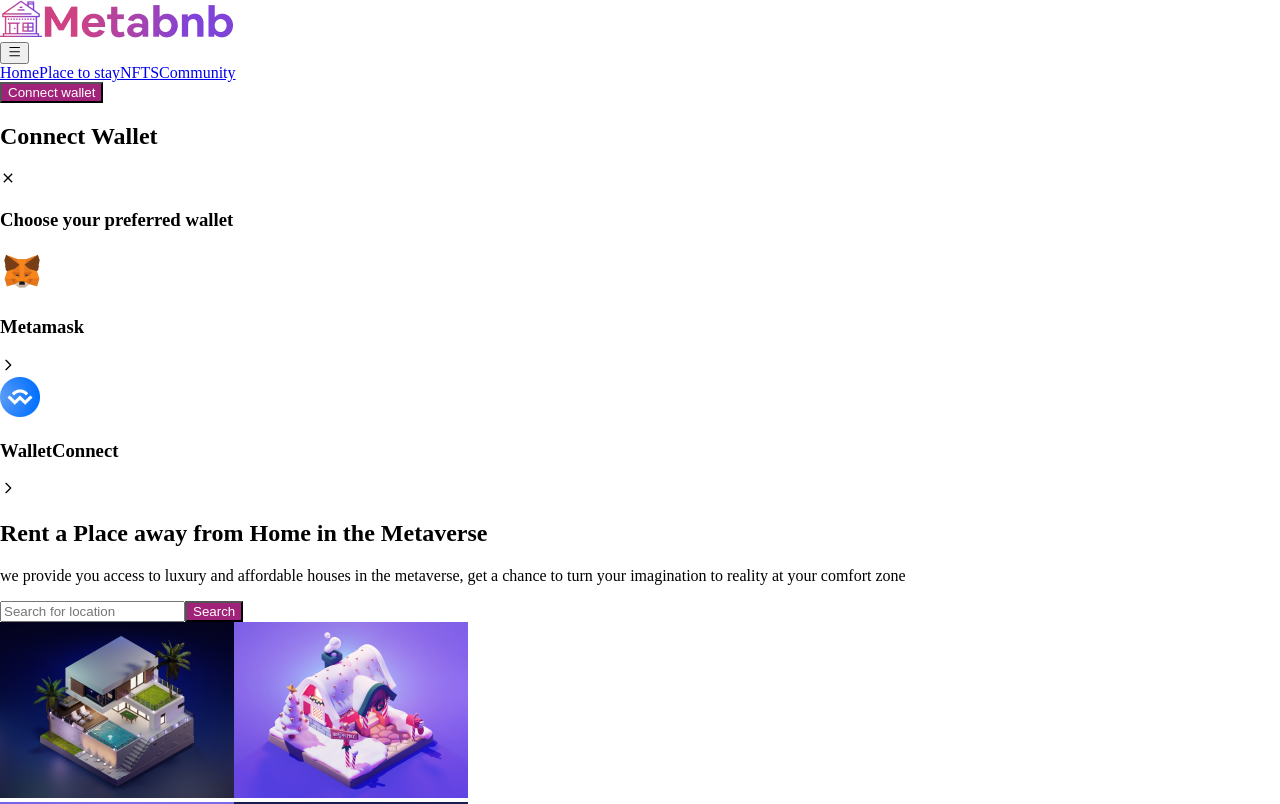
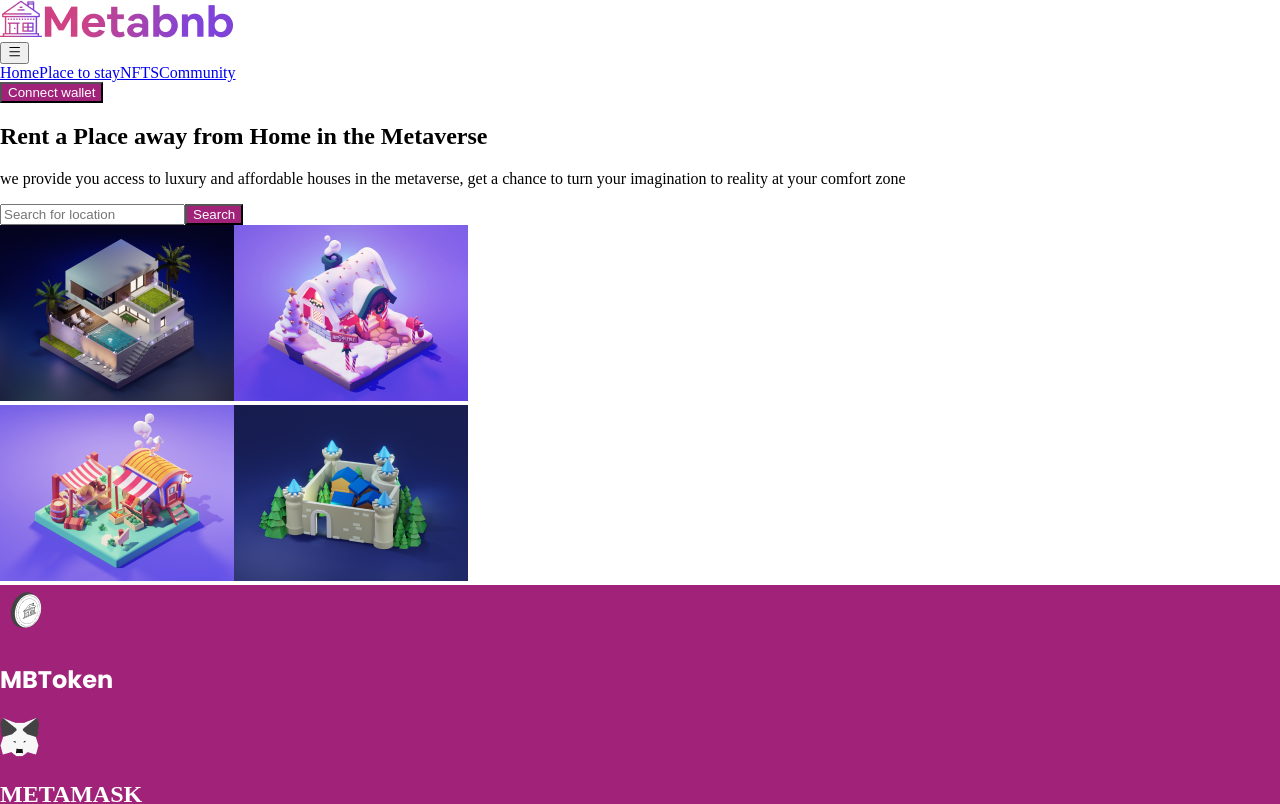
Before and after one commit to c-blaq/hng-metabnb, a React (Create React App) app: page / in a window 1280 px wide. Shown: the top 804 px of the page. Built offline with nearby package versions, Linux system fonts and the light colour scheme; a web font is replaced by a local one.

Commit message:
feat: modal display oonClick

```diff
--- a/src/component/Header.jsx
+++ b/src/component/Header.jsx
@@ -12,6 +12,7 @@ const Header = () => {
   ];
 
   const [isOpen, setIsOpen] = useState(false);
+  const [modalOpen, setModalOpen] = useState(false);
   return (
     <header className="flex justify-between relative md:overflow-hidden gap-2 lg:gap-0 items-center pt-5 sm:pt-8 lg:pt-11 px-4 sm:px-6 lg:px-20 xl:px-[100px]">
       <div className="flex items-end gap-[2px]">
@@ -43,10 +44,15 @@ const Header = () => {
             </Link>
           ))}
         </nav>
-        <button className="w-1/2 mx-auto text-sm mt-6 md:m-0 md:text-base md:w-auto md:px-4 lg:px-[26.5px] rounded-[10px] py-[14px] bg-linear-gradient">
+        <button
+          onClick={() => setModalOpen(!modalOpen)}
+          className="w-1/2 mx-auto text-sm mt-6 md:m-0 md:text-base md:w-auto md:px-4 lg:px-[26.5px] rounded-[10px] py-[14px] bg-linear-gradient"
+        >
           Connect wallet
         </button>
-        <Modal />
+        {modalOpen && (
+          <Modal modalOpen={modalOpen} setModalOpen={setModalOpen} />
+        )}
       </div>
     </header>
   );
--- a/src/component/Modal/Modal.jsx
+++ b/src/component/Modal/Modal.jsx
@@ -2,7 +2,7 @@ import React from "react";
 import { MdOutlineClose } from "react-icons/md";
 import { HiOutlineChevronRight } from "react-icons/hi";
 
-const Modal = () => {
+const Modal = ({ modalOpen, setModalOpen }) => {
   const MODAL_WALLETS = [
     {
       walletName: "Metamask",
@@ -18,7 +18,7 @@ const Modal = () => {
       <div className="bg-white px-4 pb-6 md:px-8 sm:pb-8 rounded-2xl max-w-[600px] w-5/6 sm:w-7/12">
         <div className="flex justify-between items-center border-b border-[#CFD8DC] p-4 md:py-6 md:-mx-8 md:px-8">
           <h2 className="text-black font-bold md:text-2xl">Connect Wallet</h2>
-          <MdOutlineClose />
+          <MdOutlineClose onClick={() => setModalOpen(!modalOpen)} />
         </div>
         <div className="mt-8">
           <h3>Choose your preferred wallet</h3>
```
